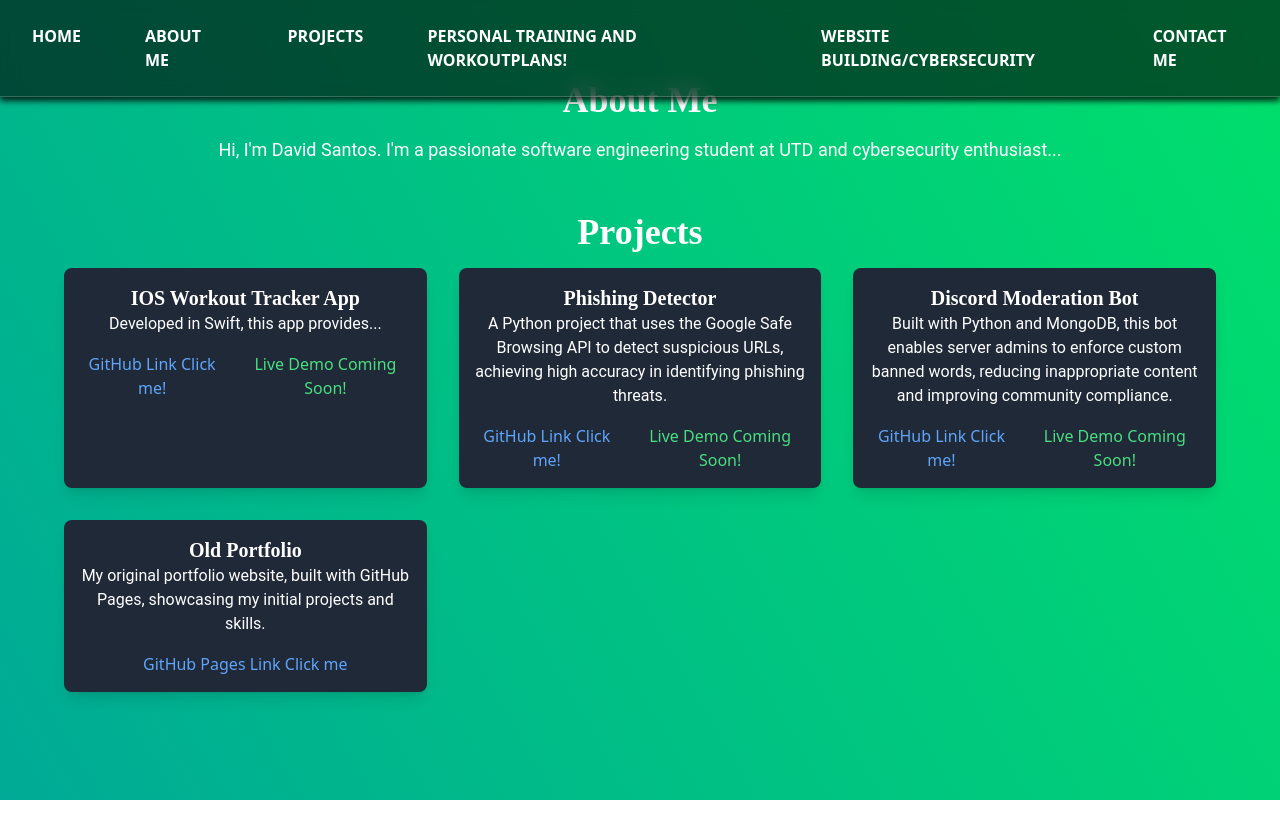
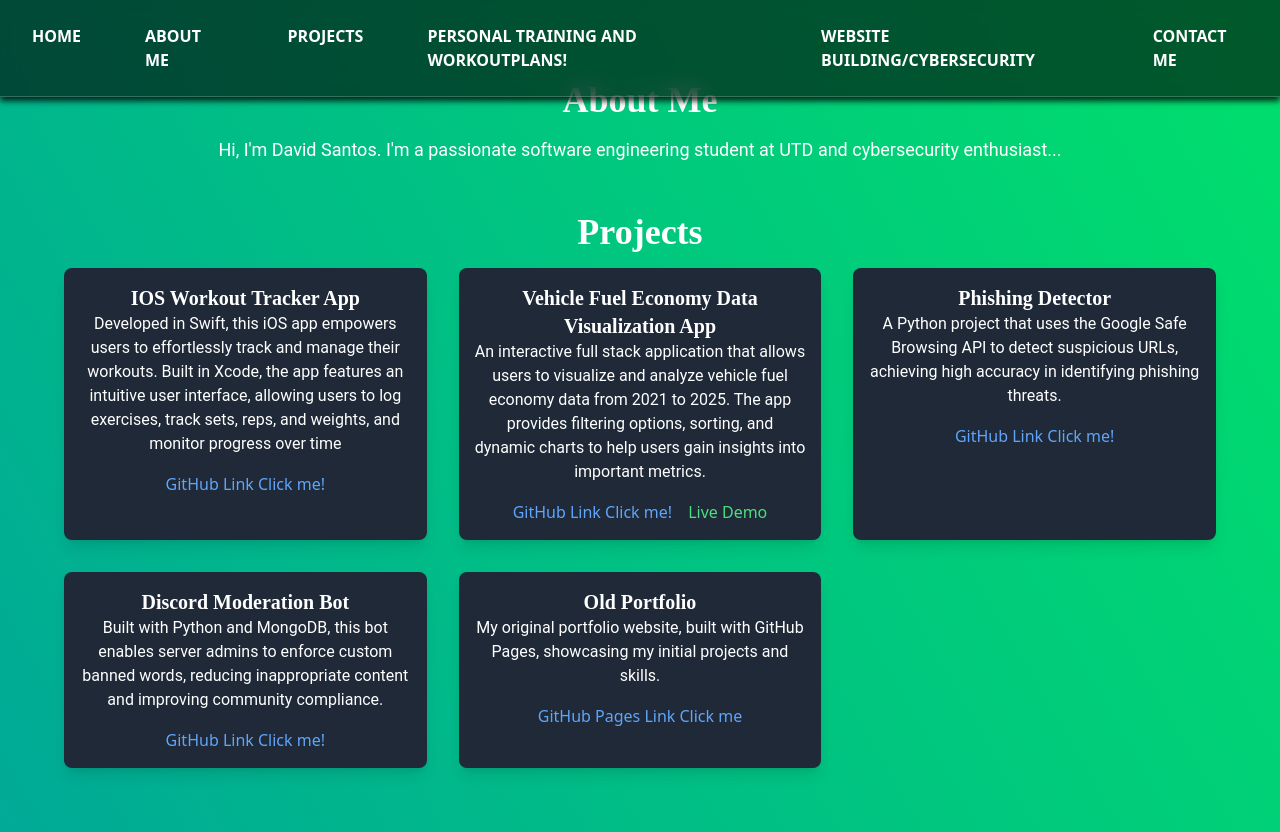
Before and after one commit to DavidSantosTXUSA/davidsantos.dev, a Next.js app: page /projects in a window 1280 px wide. Before the commit the page ends 800 px from the top, so only its background shows below. Built offline with nearby package versions, Linux system fonts and the light colour scheme.

Commit message:
updated projects

```diff
--- a/app/about/page.tsx
+++ b/app/about/page.tsx
@@ -23,7 +23,7 @@ export default function About() {
                         Hi, I'm David Santos. I'm a passionate software engineering student at UTD and cybersecurity enthusiast with a passion for creating engaging digital experiences. I also love to workout and lift heavy weights! I will be competing in my first powerlifting competition on Jan 4th.
                     </p>
                     <div className="grid grid-cols-1 sm:grid-cols-2 md:grid-cols-3 gap-8">
-                        {/* Placeholder for professional photos with captions */}
+                        {/* Placeholder for professional photos with captions
                         <div className="relative">
                             <Image src="/placeholder1.jpg" alt="Placeholder 1" width={200} height={200} />
                             <p className="absolute bottom-2 left-2 bg-black/75 text-white p-2 rounded">Caption 1</p>
@@ -32,6 +32,7 @@ export default function About() {
                             <Image src="/placeholder2.jpg" alt="Placeholder 2" width={200} height={200} />
                             <p className="absolute bottom-2 left-2 bg-black/75 text-white p-2 rounded">Caption 2</p>
                         </div>
+                        */}
                         {/* Add more placeholders as needed */}
                     </div>
                 </section>
--- a/app/projects/page.tsx
+++ b/app/projects/page.tsx
@@ -5,7 +5,7 @@ export default function Projects() {
     return (
         <div className="min-h-screen bg-black text-white font-sans animated-background ">
             <nav className="navbar">
-            <div className="flex gap-8">
+                <div className="flex gap-8">
                     <Link href="/">Home</Link>
                     <Link href="/about">About Me</Link>
                     <Link href="/projects">Projects</Link>
@@ -27,22 +27,29 @@ export default function Projects() {
                         {/* IOS Workout Tracker App */}
                         <div className="bg-gray-800 p-4 rounded-lg shadow-lg hover:scale-110 transform transition-transform duration-500 hover:bg-blue-700">
                             <h3 className="text-xl font-semibold">IOS Workout Tracker App</h3>
-                            <p className="mb-4">Developed in Swift, this app provides...</p>
+                            <p className="mb-4">Developed in Swift, this iOS app empowers users to effortlessly track and manage their workouts. Built in Xcode, the app features an intuitive user interface, allowing users to log exercises, track sets, reps, and weights, and monitor progress over time</p>
                             <div className="flex justify-center gap-4">
                                 <a href="https://github.com/DavidSantosTXUSA/MyWorkoutApp" target="_blank" className="text-blue-400 hover:text-blue-600">GitHub Link Click me!</a>
-                                <a href="placeholder" target="_blank" className="text-green-400 hover:text-green-600">Live Demo Coming Soon!</a>
+                               {/* <a href="placeholder" target="_blank" className="text-green-400 hover:text-green-600">Live Demo Coming Soon!</a> */}
                             </div>
                         </div>
 
-
+                        {/* HackUTD 2024 */}
+                        <div className="bg-gray-800 p-4 rounded-lg shadow-lg hover:scale-110 transform transition-transform duration-500 hover:bg-blue-700">
+                            <h3 className="text-xl font-semibold">Vehicle Fuel Economy Data Visualization App</h3>
+                            <p className="mb-4">An interactive full stack application that allows users to visualize and analyze vehicle fuel economy data from 2021 to 2025. The app provides filtering options, sorting, and dynamic charts to help users gain insights into important metrics.</p>
+                            <div className="flex justify-center gap-4">
+                                <a href="https://github.com/DavidSantosTXUSA/MyWorkoutApp" target="_blank" className="text-blue-400 hover:text-blue-600">GitHub Link Click me!</a>
+                                <a href="https://youtu.be/HvtVZsljaiQ" target="_blank" className="text-green-400 hover:text-green-600">Live Demo</a>
+                            </div>
+                        </div>
                         {/* Phishing Detector Using Google Safe Browsing API */}
                         <div className="bg-gray-800 p-4 rounded-lg shadow-lg hover:scale-110 transform transition-transform duration-500 hover:bg-blue-700">
                             <h3 className="text-xl font-semibold">Phishing Detector</h3>
                             <p className="mb-4">A Python project that uses the Google Safe Browsing API to detect suspicious URLs, achieving high accuracy in identifying phishing threats.</p>
                             <div className="flex justify-center gap-4">
                                 <a href="https://github.com/DavidSantosTXUSA/DavidSantosTXUSA-Phishing-Detector-Using-Google-Safe-Browsing-API" target="_blank" className="text-blue-400">GitHub Link Click me!</a>
-                                <a href="placeholder" target="_blank" className="text-green-400">Live Demo Coming Soon!</a>
-                            </div>
+                               {/* <a href="placeholder" target="_blank" className="text-green-400 hover:text-green-600">Live Demo Coming Soon!</a> */}                            </div>
                         </div>
 
                         {/* Discord Moderation Bot */}
@@ -51,8 +58,7 @@ export default function Projects() {
                             <p className="mb-4">Built with Python and MongoDB, this bot enables server admins to enforce custom banned words, reducing inappropriate content and improving community compliance.</p>
                             <div className="flex justify-center gap-4">
                                 <a href="https://github.com/DavidSantosTXUSA/MyDiscordBot" target="_blank" className="text-blue-400">GitHub Link Click me!</a>
-                                <a href="placeholder" target="_blank" className="text-green-400">Live Demo Coming Soon!</a>
-                            </div>
+                               {/* <a href="placeholder" target="_blank" className="text-green-400 hover:text-green-600">Live Demo Coming Soon!</a> */}                            </div>
                         </div>
 
                         {/* Old Portfolio - GitHub Pages */}
--- a/app/services/page.tsx
+++ b/app/services/page.tsx
@@ -19,7 +19,7 @@ export default function Services() {
         <section id="websites" className="text-center p-8">
           <h2 className="text-4xl font-bold mb-4">Website Building</h2>
           <p className="mb-8">I can help you build a professional and functional website. Here's what I offer:</p>
-          <p>Responsive design, clean code, and custom layouts to match your vision.</p>
+          <p>Responsive design, clean code, and custom layouts to match your vision. Inital build is always free, pricing is for maintaince if you like what I can give you. Contact me if interested!</p>
         </section>
 
         {/* Cybersecurity Audit Section */}
@@ -30,6 +30,7 @@ export default function Services() {
             <li>Vulnerability scanning and secure coding checks</li>
             <li>Recommendations for strengthening your site's security</li>
             <li>Focus on data protection and privacy compliance</li>
+            <li>Contact me if interested! Assesments always are free!</li>
           </ul>
         </section>
             </main>
--- a/app/training/page.tsx
+++ b/app/training/page.tsx
@@ -19,15 +19,17 @@ export default function Training() {
                 {/* Personal Training Section */}
         <section id="training" className="text-center p-8">
           <h2 className="text-4xl font-bold mb-4">Personal Training Qualifications</h2>
-          <p className="mb-4">With extensive experience in personal training, I specialize in strength training, powerlifting, and fitness coaching. My focus is on helping clients achieve their fitness goals through personalized, science-backed workout plans.</p>
+          <p className="mb-4">I am a NCEP certified personal trainier with extensive experience in personal training, I specialize in strength training, powerlifting, and fitness coaching. My focus is on helping clients achieve their fitness goals through personalized, science-backed workout plans. Want a cheap workoutplan? Send me a email in the contact me section!</p>
           <div className="grid grid-cols-1 sm:grid-cols-2 md:grid-cols-3 gap-8">
             <div className="relative">
-              <Image src="/progress-placeholder1.jpg" alt="Progress Photo 1" width={200} height={200} />
+              {/*<Image src="/progress-placeholder1.jpg" alt="Progress Photo 1" width={200} height={200} />
               <p className="absolute bottom-2 left-2 bg-black/75 text-white p-2 rounded">Lift/Progress Description 1</p>
+              */}
             </div>
             <div className="relative">
-              <Image src="/progress-placeholder2.jpg" alt="Progress Photo 2" width={200} height={200} />
+              {/*<Image src="/progress-placeholder2.jpg" alt="Progress Photo 2" width={200} height={200} />
               <p className="absolute bottom-2 left-2 bg-black/75 text-white p-2 rounded">Lift/Progress Description 2</p>
+              */}
             </div>
           </div>
         </section>
```
